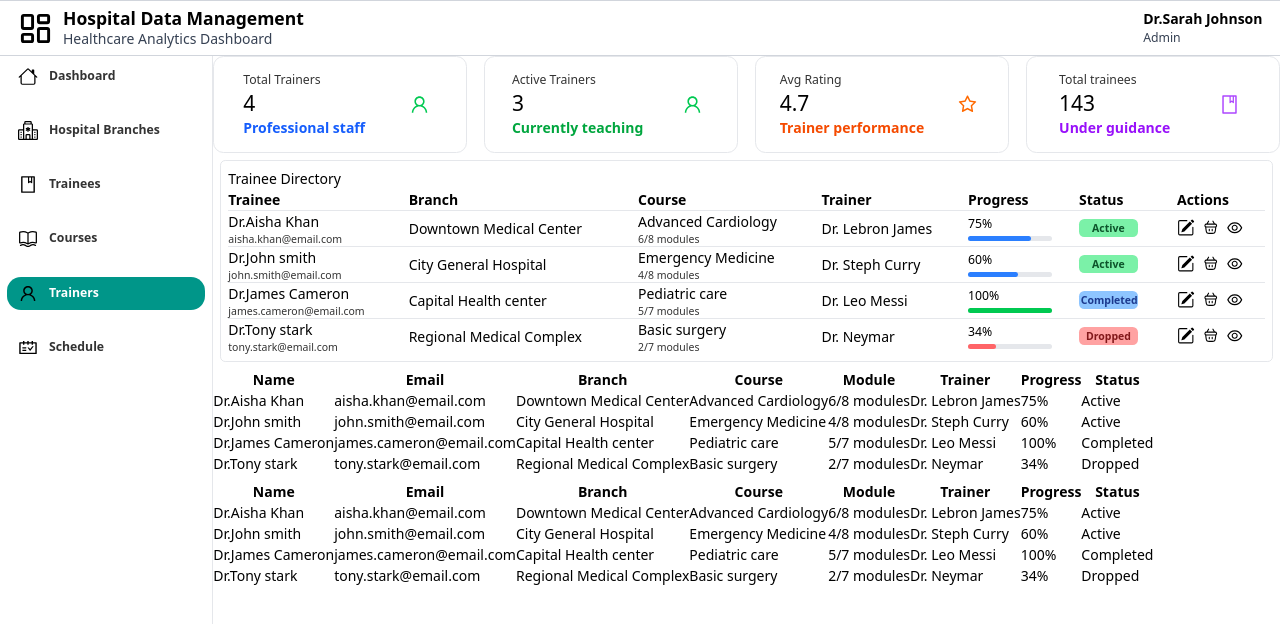
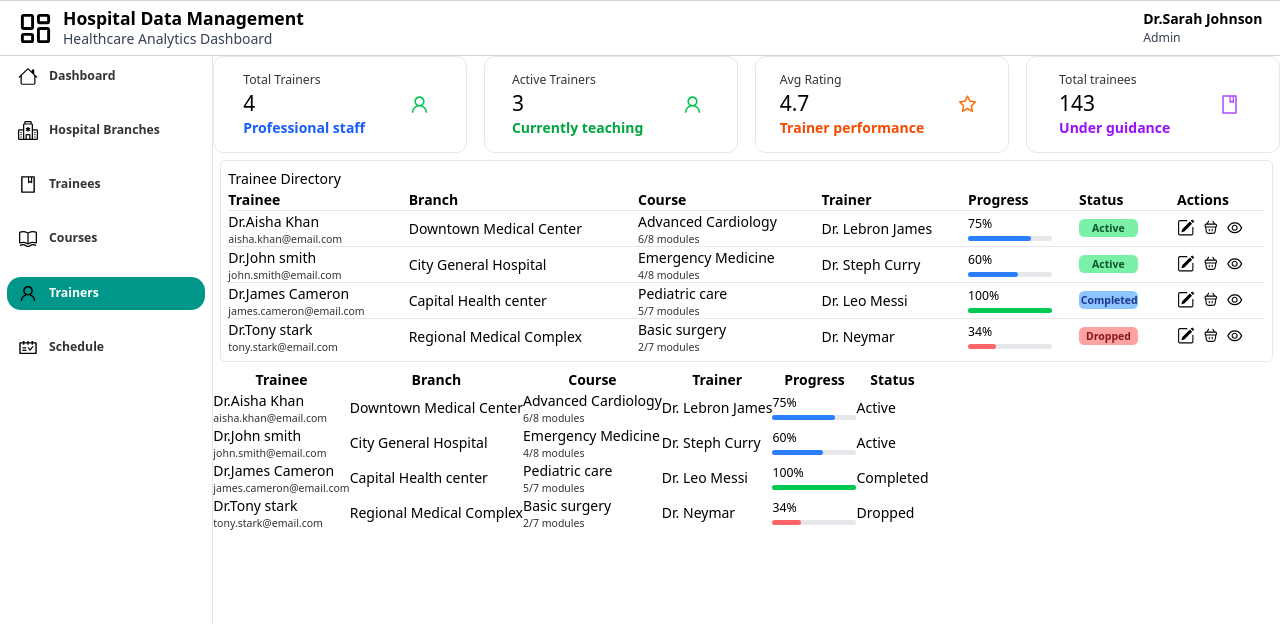
Before and after one commit to deepdev79/hospital, a React (Vite) app: page /trainers in a window 1280 px wide. Shown: the top 624 px of the page. Built offline with nearby package versions, Linux system fonts and the light colour scheme.

Commit message:
common tanstack table available

```diff
--- a/src/components/Table.tsx
+++ b/src/components/Table.tsx
@@ -5,49 +5,7 @@ import {
   flexRender,
 } from "@tanstack/react-table";
 
-function Table({ tableData }) {
-  const columns = [
-    {
-      accessorKey: "name",
-      header: "Name",
-      cell: (props) => <p>{props.getValue()}</p>,
-    },
-    {
-      accessorKey: "email",
-      header: "Email",
-      cell: (props) => <p>{props.getValue()}</p>,
-    },
-    {
-      accessorKey: "branch",
-      header: "Branch",
-      cell: (props) => <p>{props.getValue()}</p>,
-    },
-    {
-      accessorKey: "course",
-      header: "Course",
-      cell: (props) => <p>{props.getValue()}</p>,
-    },
-    {
-      accessorKey: "modules",
-      header: "Module",
-      cell: (props) => <p>{props.getValue()}</p>,
-    },
-    {
-      accessorKey: "trainer",
-      header: "Trainer",
-      cell: (props) => <p>{props.getValue()}</p>,
-    },
-    {
-      accessorKey: "progress",
-      header: "Progress",
-      cell: (props) => <p>{props.getValue()}</p>,
-    },
-    {
-      accessorKey: "status",
-      header: "Status",
-      cell: (props) => <p>{props.getValue()}</p>,
-    },
-  ];
+function Table({ tableData, columns }) {
   const [data, setData] = useState(tableData);
 
   const table = useReactTable({
--- a/src/components/TableComponents/CellText.tsx
+++ b/src/components/TableComponents/CellText.tsx
@@ -1,7 +1,12 @@
-function CellText({ primary, secondary }) {
+interface CellTextProps {
+  primary: string;
+  secondary: string;
+}
+
+function CellText({ primary, secondary }: CellTextProps) {
   return (
     <>
-      <p>{primary}</p>
+      <p className="text-black">{primary}</p>
       <p className="text-xs text-charcoal">{secondary}</p>
     </>
   );
--- a/src/components/TableComponents/ProgressBar.tsx
+++ b/src/components/TableComponents/ProgressBar.tsx
@@ -3,8 +3,12 @@ interface styles {
   Completed: string;
   Dropped: string;
 }
+interface ProgressBarProps {
+  progress: string;
+  status: string;
+}
 
-function ProgressBar({ progress, status }) {
+function ProgressBar({ progress, status }: ProgressBarProps) {
   const progressBar: styles = {
     Active: "bg-blue-500",
     Completed: "bg-green-500",
--- a/src/pages/Trainers.tsx
+++ b/src/pages/Trainers.tsx
@@ -9,13 +9,10 @@ import CommonTable from "../components/CommonTable";
 import StatBox from "../components/StatBox";
 
 import type { tData } from "../components/CommonTable";
-import { useState } from "react";
-import {
-  useReactTable,
-  getCoreRowModel,
-  flexRender,
-} from "@tanstack/react-table";
+
 import Table from "../components/Table";
+import CellText from "../components/TableComponents/CellText";
+import ProgressBar from "../components/TableComponents/ProgressBar";
 
 const medicalTrainers = [
   {
@@ -95,59 +92,55 @@ const traineesDirectory: tData[] = [
   },
 ];
 const ActionIcons = [PencilIcon, BasketIcon, EyeIcon];
-
 const columns = [
   {
-    accessorKey: "name",
-    header: "Name",
-    cell: (props) => <p>{props.getValue()}</p>,
-  },
-  {
-    accessorKey: "email",
-    header: "Email",
-    cell: (props) => <p>{props.getValue()}</p>,
+    header: "Trainee",
+    accessorFn: (row) => ({ name: row.name, email: row.email }),
+    id: "traineeInfo",
+    cell: (info) => (
+      <CellText
+        primary={info.getValue().name}
+        secondary={info.getValue().email}
+      />
+    ),
   },
   {
     accessorKey: "branch",
     header: "Branch",
-    cell: (props) => <p>{props.getValue()}</p>,
+    cell: (info) => <p>{info.getValue()}</p>,
   },
   {
-    accessorKey: "course",
+    accessorFn: (row) => ({ course: row.course, modules: row.modules }),
     header: "Course",
-    cell: (props) => <p>{props.getValue()}</p>,
-  },
-  {
-    accessorKey: "modules",
-    header: "Module",
-    cell: (props) => <p>{props.getValue()}</p>,
+    cell: (info) => (
+      <CellText
+        primary={info.getValue().course}
+        secondary={info.getValue().modules}
+      />
+    ),
   },
   {
     accessorKey: "trainer",
     header: "Trainer",
-    cell: (props) => <p>{props.getValue()}</p>,
+    cell: (info) => <p>{info.getValue()}</p>,
   },
   {
-    accessorKey: "progress",
+    accessorFn: (row) => ({ progress: row.progress, status: row.status }),
     header: "Progress",
-    cell: (props) => <p>{props.getValue()}</p>,
+    cell: (info) => (
+      <ProgressBar
+        progress={info.getValue().progress}
+        status={info.getValue().status}
+      />
+    ),
   },
   {
     accessorKey: "status",
     header: "Status",
-    cell: (props) => <p>{props.getValue()}</p>,
+    cell: (info) => <p>{info.getValue()}</p>,
   },
 ];
-
 function Trainers() {
-  const [data, setData] = useState<tData[]>(traineesDirectory);
-
-  const table = useReactTable({
-    data,
-    columns,
-    getCoreRowModel: getCoreRowModel(),
-  });
-
   return (
     <div>
       <StatBox data={medicalTrainers} />
@@ -157,31 +150,7 @@ function Trainers() {
         icon={ActionIcons}
       />
       <div className="mt-2">
-        <table>
-          <thead>
-            {table.getHeaderGroups().map((headerGroup) => (
-              <tr key={headerGroup.id}>
-                {headerGroup.headers.map((header) => (
-                  <th key={header.id}>{header.column.columnDef.header}</th>
-                ))}
-              </tr>
-            ))}
-          </thead>
-          <tbody>
-            {table.getRowModel().rows.map((row) => (
-              <tr key={row.id}>
-                {row.getVisibleCells().map((cell) => (
-                  <td key={cell.id}>
-                    {flexRender(cell.column.columnDef.cell, cell.getContext())}
-                  </td>
-                ))}
-              </tr>
-            ))}
-          </tbody>
-        </table>
-      </div>
-      <div className="mt-2">
-        <Table tableData={traineesDirectory} />
+        <Table tableData={traineesDirectory} columns={columns} />
       </div>
     </div>
   );
```
